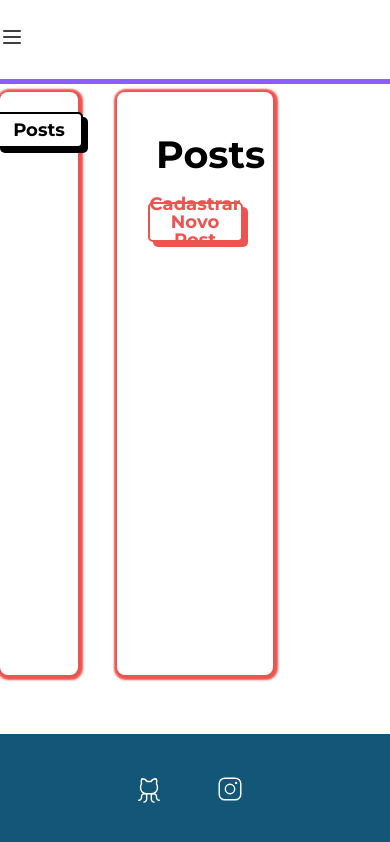
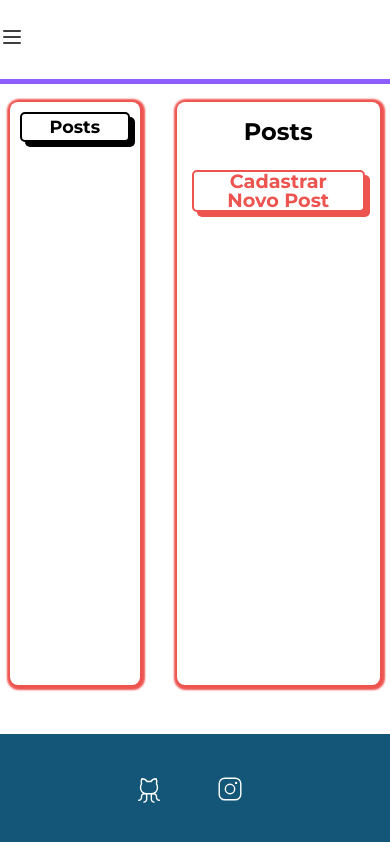
Before and after one commit to VictorVechi/ReactComputerSciencePage, a React (Vite) app: page /teste in a window 390 px wide. Built offline with nearby package versions, Linux system fonts and the light colour scheme; no server answers.

Commit message:
add responsive styles for dashboard components

```diff
--- a/src/components/view/dashboard/panel/panel.styles.js
+++ b/src/components/view/dashboard/panel/panel.styles.js
@@ -39,4 +39,24 @@
     display: flex;
     justify-content: center;
   }
+
+  @media screen and (max-width: 768px) {
+        width: 70%;
+        padding: 15px;
+
+        h2 {
+            font-size: 1.5rem; /* Reduz o tamanho do título */
+        }
+
+        .button-container {
+            flex-direction: column; /* Alinha botões verticalmente */
+            align-items: center;
+        }
+
+        button {
+            width: 100%;
+            padding: 1.2rem;
+            font-size: 1.2rem;
+        }
+    }
 `;
--- a/src/components/view/dashboard/sidebar/sidebar.styles.js
+++ b/src/components/view/dashboard/sidebar/sidebar.styles.js
@@ -37,4 +37,19 @@
     }
 
   }
+
+  @media screen and (max-width: 768px) {
+    width: 35%;
+    padding: 10px;
+
+    .menu {
+      justify-content: flex-start;
+      margin-bottom: 1.2rem;
+    }
+
+    .menu button {
+      font-size: 1.1rem;
+      padding: 0.8rem;
+    }
+  }
 `;
--- a/src/pages/dashboard/dashboard.styles.js
+++ b/src/pages/dashboard/dashboard.styles.js
@@ -14,5 +14,22 @@
         flex: 1;
     }
 
+     @media screen and (max-width: 768px) {
+
+        > main {
+            padding: 10px;
+            flex-direction: column;
+        }
+
+        > main > div {
+            width: 100%;
+        }
+
+        h1 {
+            text-align: center;
+            margin-left: 0;
+            font-size: 1.3rem;
+        }
+    }
 
 `
```
